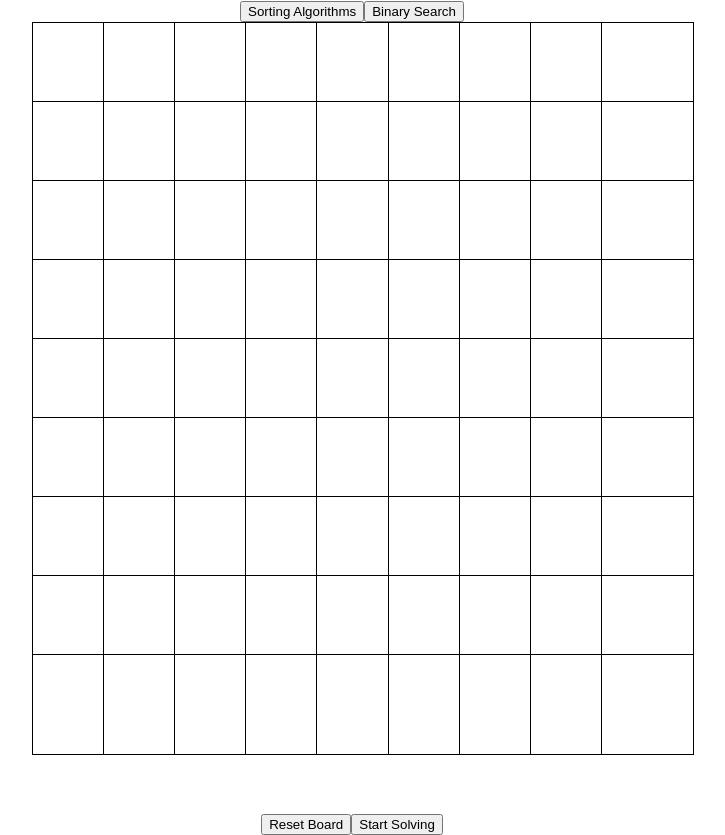
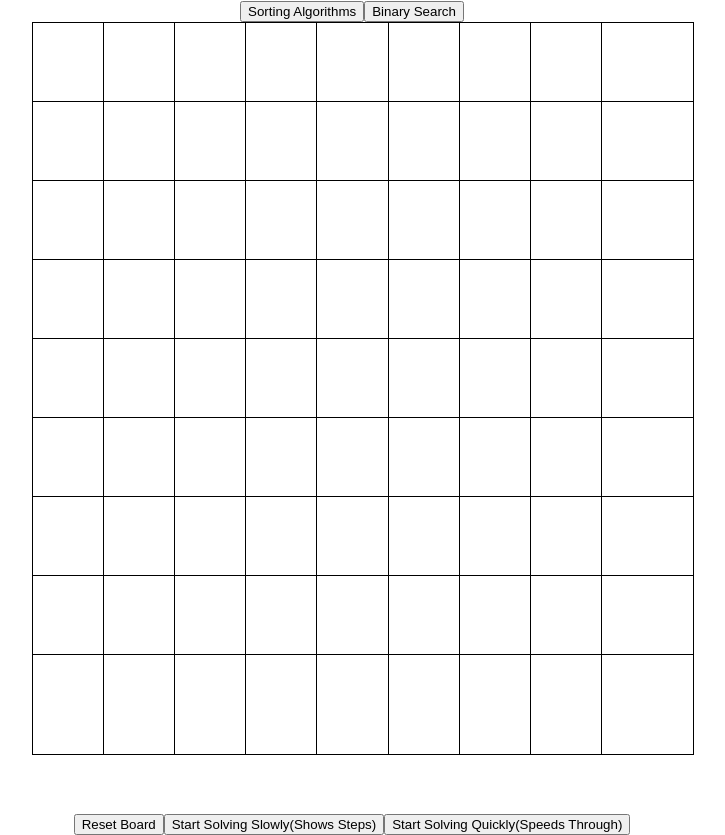
Before and after one commit to monishprojs/algorithmVisualizer, a React (Create React App) app: page /sudoku in a window 1280 px wide. Shown: the whole page, without its empty margins (288-1013 px from the left). Built offline with nearby package versions, Linux system fonts and the light colour scheme.

Commit message:
modified solve function to take pause time as a parameter

```diff
--- a/src/sudokuVisualizer/sudokuVisualizer.jsx
+++ b/src/sudokuVisualizer/sudokuVisualizer.jsx
@@ -183,7 +183,7 @@ function SudokuVisualizer(){
 
 
     //method to solve the board
-    async function solve(row, col) {
+    async function solve(row, col, pause) {
         if (stopFlag) {
             return; // Stop the solver if the flag is set
         }
@@ -193,22 +193,22 @@ function SudokuVisualizer(){
         }
         // advance a row once you've hit all the columns
         if (col > board[0].length - 1) {
-            return solve(row + 1, 0);
+            return solve(row + 1, 0,pause);
         }
         // jump to the next square if the square is a pre-filled square
         if (board[row][col] !== "_") {
-            return solve(row, col + 1);
+            return solve(row, col + 1,pause);
         }
         // check through all the values and see if they can be inserted
         for (let i = 1; i < 10; ++i) {
             if (checkVal(row, col, String(i))) {
                 editBoard(row, col, String(i));
-                await sleep(100); // Pause for 1/2 second
+                await sleep(pause); // Pause for 1/2 second
 
                 // check if the next square was able to be filled (only then may this square keep its value)
                 // this happens for every square until eventually all of them have been filled, hitting the base case at the start
-                if (!(await solve(row, col + 1))) {
-                    await sleep(100); // Pause for 1/2 second
+                if (!(await solve(row, col + 1,pause))) {
+                    await sleep(pause); // Pause for 1/2 second
                     editBoard(row, col, "_");
                 } else {
                     break;
@@ -224,11 +224,11 @@ function SudokuVisualizer(){
     }
 
     //method that sets up proper board display and calls the solve method
-    function trySolve(){
+    function trySolve(pause){
         if(fillSquares()){
         setstopFlag(false);
         toggleInputs();
-        solve(0,0);
+        solve(0,0,pause);
         }
     }
 
@@ -255,7 +255,8 @@ function SudokuVisualizer(){
         <br />
         <br />
         <button onClick={resetBoard}>Reset Board</button>
-        <button onClick={trySolve}>Start Solving</button>
+            <button onClick={() => trySolve(100)}>Start Solving Slowly(Shows Steps)</button>
+            <button onClick={() => trySolve(1)}>Start Solving Quickly(Speeds Through)</button>
         </div>
     )
 }
```
